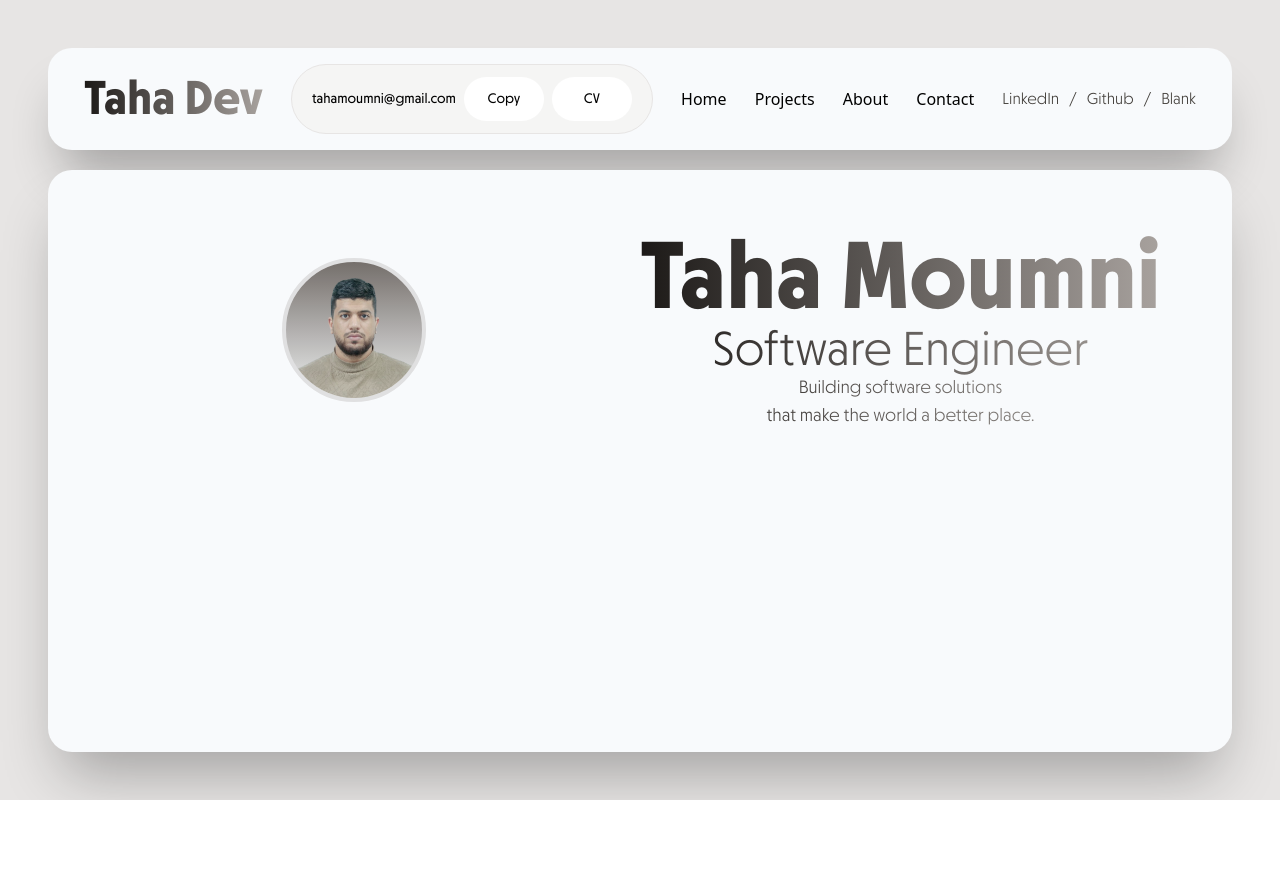
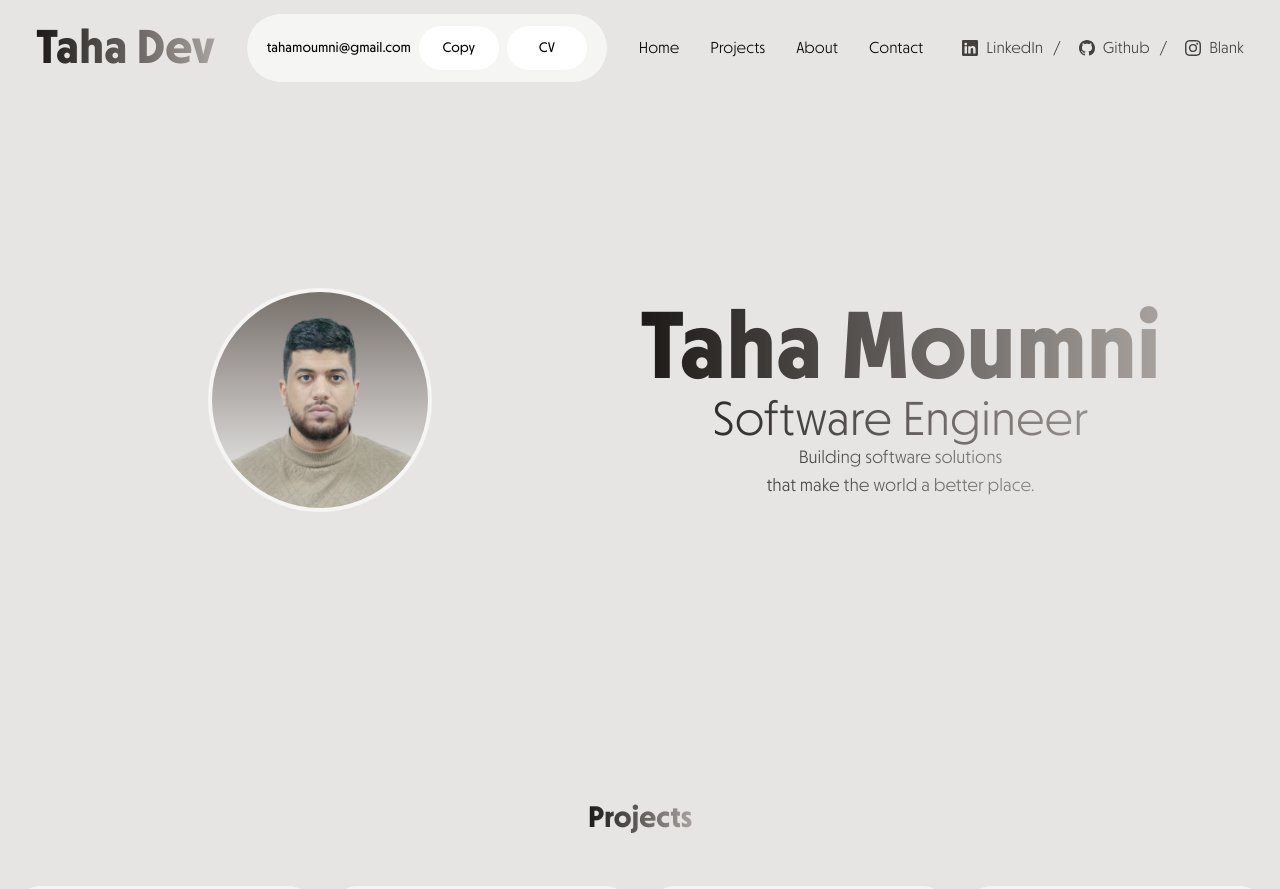
Before and after one commit to moumnitaha/my-portfolio, a React (Vite) app: page / in a window 1280 px wide. Shown: the top 889 px of the page. Before the commit the page ends 800 px from the top, so only its background shows below. Built offline with nearby package versions, Linux system fonts and the light colour scheme.

Commit message:
back to single page

```diff
--- a/package.json
+++ b/package.json
@@ -12,6 +12,7 @@
   "dependencies": {
     "react": "^18.3.1",
     "react-dom": "^18.3.1",
+    "react-icons": "^5.2.1",
     "react-router-dom": "^6.26.0",
     "typewriter-effect": "^2.21.0"
   },
--- a/src/App.jsx
+++ b/src/App.jsx
@@ -13,16 +13,24 @@ const App = () => {
   //   const BrowserRouter = createBrowserRouter();
   return (
     <Router>
-      <main className="w-full h-svh bg-stone-200 flex flex-col justify-center items-center p-12">
-        <NavBar />
-        <Routes>
-          <Route path="/" element={<Me />} />
-          <Route path="/projects" element={<Projects />} />
+      {/* <main className="w-full h-svh bg-stone-200 flex flex-col justify-center items-center p-12"> */}
+      {/* <NavBar /> */}
+      <Routes>
+        <Route path="/" element={<Container />} />
+        {/* <Route path="/projects" element={<Projects />} />
           <Route path="/contact" element={<Contact />} />
-          <Route path="/about" element={<About />} />
-          <Route path="*" element={<NotFound />} />
-        </Routes>
-      </main>
+          <Route path="/about" element={<About />} /> */}
+        <Route
+          path="*"
+          element={
+            <>
+              <NavBar />
+              <NotFound />
+            </>
+          }
+        />
+      </Routes>
+      {/* </main> */}
     </Router>
   );
 };
--- a/src/components/Contact.jsx
+++ b/src/components/Contact.jsx
@@ -2,12 +2,15 @@ import React from "react";
 
 function Contact() {
   return (
-    <div className="bg-slate-50 w-full h-full p-5 rounded-3xl shadow-[0_35px_60px_-15px_rgba(0,0,0,0.3)]">
-      <section className="flex flex-col items-center">
+    // <div className="bg-slate-50 w-full h-full p-5 rounded-3xl shadow-[0_35px_60px_-15px_rgba(0,0,0,0.3)]">
+    <section
+      className="flex flex-col items-center h-[calc(50svh-6rem)] pt-24"
+      id="contact"
+    >
       <h1 className="bg-gradient-to-r from-stone-900 to-stone-400 text-transparent bg-clip-text font-ottercob text-3xl text-stone-700">
         Contact Me
       </h1>
-        <div className="flex flex-col items-center bg-gradient-to-r from-stone-900 to-stone-400 text-transparent bg-clip-text rounded-3xl border border-stone-200 w-full p-4 my-10">
+      <div className="flex flex-col items-center bg-gradient-to-r from-stone-900 to-stone-400 text-transparent bg-clip-text rounded-3xl border border-stone-200 w-full p-4 my-10 mx-4">
         <input
           type="email"
           placeholder="Email"
@@ -18,11 +21,13 @@ function Contact() {
           className="font-ottercol text-sm bg-stone-100 py-3 px-5 rounded-3xl border-stone-200 border w-1/2 h-32 mb-5 text-stone-900"
         />
         <button className="font-ottercol text-sm bg-stone-100 py-3 px-5 rounded-full border-stone-200 border w-1/2 text-stone-900">
+          <span className="bg-gradient-to-r from-stone-900 to-stone-400 text-transparent bg-clip-text">
             Send
+          </span>
         </button>
       </div>
     </section>
-    </div>
+    // </div>
   );
 }
 
--- a/src/components/Container.jsx
+++ b/src/components/Container.jsx
@@ -7,17 +7,15 @@ import NavBar from "./NavBar";
 
 function Container() {
   return (
-    <main className="w-full h-svh bg-stone-200 flex flex-col justify-center items-center p-12">
+    <main className="w-full h-full bg-stone-200">
       <NavBar />
-      <div className="bg-slate-50 w-full h-full p-5 rounded-3xl shadow-[0_35px_60px_-15px_rgba(0,0,0,0.3)] overflow-y-scroll">
-        <Me />
-        <hr className="w-8/9 border-stone-200 m-16" />
-        <About />
-        <hr className="w-8/9 border-stone-200 m-16" />
-        <Projects />
-        <hr className="w-8/9 border-stone-200 m-16" />
-        <Contact />
-      </div>
+      <Me />
+      {/* <hr className="w-8/9 border-stone-300 m-16" /> */}
+      <Projects />
+      {/* <hr className="w-8/9 border-stone-300 m-16" /> */}
+      <About />
+      {/* <hr className="w-8/9 border-stone-300 m-16" /> */}
+      <Contact />
     </main>
   );
 }
--- a/src/components/Me.jsx
+++ b/src/components/Me.jsx
@@ -3,27 +3,28 @@ import me from "../assets/me.png";
 
 function Me() {
   return (
-    <div className="bg-slate-50 w-full h-full p-5 rounded-3xl shadow-[0_35px_60px_-15px_rgba(0,0,0,0.3)]">
-      <section className="flex flex-row items-center mt-10">
+    // <div className="bg-slate-50 w-full h-full p-5 rounded-3xl shadow-[0_35px_60px_-15px_rgba(0,0,0,0.3)]">
+    <section
+      className="flex flex-row items-center h-[calc(100svh-6rem)] pt-24"
+      id="home"
+    >
       <div className="w-1/2 flex items-center justify-center">
         <img
           src={me}
           alt="me"
-            className="w-36 h-36 rounded-full mix-blend-multiply border-4 border-stone-200 hover:scale-110 ease-in-out transition-all m-1 bg-gradient-to-b from-stone-500 to-stone-100 cursor-pointer"
+          className="w-56 h-56 rounded-full border-4 border-stone-100 hover:scale-110 ease-in-out transition-all m-1 bg-gradient-to-b from-stone-500 to-stone-100 cursor-pointer"
         />
       </div>
       <div className="flex flex-col items-center bg-gradient-to-r from-stone-900  to-stone-400 text-transparent bg-clip-text">
         <h1 className="font-ottercob text-8xl ">Taha Moumni</h1>
         <h2 className="font-ottercol text-5xl ">Software Engineer</h2>
-          <h3 className="font-ottercol text-lg ">
-            Building software solutions
-          </h3>
+        <h3 className="font-ottercol text-lg ">Building software solutions</h3>
         <h3 className="font-ottercol text-lg ">
           that make the world a better place.
         </h3>
       </div>
     </section>
-    </div>
+    // </div>
   );
 }
 
--- a/src/components/NavBar.jsx
+++ b/src/components/NavBar.jsx
@@ -1,14 +1,13 @@
 import React, { useState } from "react";
 import cv from "../assets/cv-fs.pdf";
-import { Link } from "react-router-dom";
+import { Link, useNavigate } from "react-router-dom";
+import { BsGithub, BsLinkedin, BsInstagram } from "react-icons/bs";
 
 function NavBar() {
   const [copied, setCopied] = useState(false);
+  const navigate = useNavigate();
   return (
-    <nav
-      className=" p-4 flex h-auto flex-row justify-between items-center w-full bg-slate-50 rounded-3xl
-	  mb-5 shadow-[0_35px_50px_-15px_rgba(0,0,0,0.3)]"
-    >
+    <nav className="p-4 flex h-24 flex-row justify-between items-center w-full font-ottercol fixed top-0 left-0 right-0 bg-stone-200">
       <h5 className="text-5xl font-ottercob bg-gradient-to-r from-stone-900  to-stone-400 text-transparent bg-clip-text ml-5">
         Taha Dev
       </h5>
@@ -49,21 +48,32 @@ function NavBar() {
       </div>
       {["Home", "Projects", "About", "Contact"].map((item, index) => (
         <Link
-          to={`/${item === "Home" ? "" : item.toLowerCase()}`}
+          to={"/#" + item.toLowerCase()}
           key={index}
           className="hover:underline"
+          onClick={(e) => {
+            e.preventDefault(); // Prevent default navigation
+            navigate(`${item === "Home" ? "/" : `/#${item.toLowerCase()}`}`);
+            const element = document.getElementById(item.toLowerCase());
+            if (element) {
+              element.scrollIntoView({ behavior: "smooth" });
+            }
+          }}
         >
           {item}
         </Link>
       ))}
-      <span className="items-center font-ottercol text-stone-700 mr-5">
+      <span className="flex flex-row items-center font-ottercol text-stone-700 mr-5">
         <a
           href="https://www.linkedin.com/in/taha-moumni-754997a0/"
           target="_blank"
           rel="noreferrer"
           className="hover:underline"
         >
-          LinkedIn
+          <span className="flex flex-row items-center">
+            <BsLinkedin className="mx-2" />
+            LinkedIn
+          </span>
         </a>
         &nbsp;&nbsp;&nbsp;{"/"}&nbsp;&nbsp;&nbsp;
         <a
@@ -72,7 +82,10 @@ function NavBar() {
           rel="noreferrer"
           className="hover:underline"
         >
-          Github
+          <span className="flex flex-row  items-center ">
+            <BsGithub className="mx-2" />
+            Github
+          </span>
         </a>
         &nbsp;&nbsp;&nbsp;{"/"}&nbsp;&nbsp;&nbsp;
         <a
@@ -81,7 +94,10 @@ function NavBar() {
           rel="noreferrer"
           className="hover:underline"
         >
-          Blank
+          <span className="flex flex-row items-center">
+            <BsInstagram className="mx-2" />
+            Blank
+          </span>
         </a>
       </span>
     </nav>
--- a/src/components/NotFound.jsx
+++ b/src/components/NotFound.jsx
@@ -2,8 +2,8 @@ import React from "react";
 
 function NotFound() {
   return (
-    <div className="bg-slate-50 w-full h-full p-5 rounded-3xl shadow-[0_35px_60px_-15px_rgba(0,0,0,0.3)]">
-      <section className="flex flex-col items-center">
+    // <div className="bg-slate-50 w-full h-full p-5 rounded-3xl shadow-[0_35px_60px_-15px_rgba(0,0,0,0.3)]">
+    <section className="flex flex-col items-center bg-stone-100 justify-center h-svh">
       <h1 className="bg-gradient-to-r from-stone-900 to-stone-400 text-transparent bg-clip-text font-ottercob text-9xl text-stone-700">
         404
       </h1>
@@ -13,7 +13,7 @@ function NotFound() {
         </p>
       </div>
     </section>
-    </div>
+    // </div>
   );
 }
 
--- a/src/components/Projects.jsx
+++ b/src/components/Projects.jsx
@@ -2,8 +2,11 @@ import React from "react";
 
 function Projects() {
   return (
-    <div className="bg-slate-50 w-full h-full p-5 rounded-3xl shadow-[0_35px_60px_-15px_rgba(0,0,0,0.3)]">
-      <section className="flex flex-col items-center">
+    // <div className="bg-slate-50 w-full h-full p-5 rounded-3xl shadow-[0_35px_60px_-15px_rgba(0,0,0,0.3)]">
+    <section
+      className="flex flex-col items-center h-[calc(50svh)] pt-24"
+      id="projects"
+    >
       <h1 className="bg-gradient-to-r from-stone-900 to-stone-400 text-transparent bg-clip-text font-ottercob text-3xl text-stone-700">
         Projects
       </h1>
@@ -15,9 +18,11 @@ function Projects() {
         {Array.from({ length: 4 }, (_, index) => (
           <div
             key={index}
-              className="flex flex-col items-center bg-gradient-to-r from-stone-900 to-stone-400 text-transparent bg-clip-text p-5 rounded-3xl border border-stone-200 aspect-video"
+            className="flex flex-col items-center bg-stone-100 p-5 rounded-3xl border border-stone-100 aspect-video"
           >
-              <h1 className="font-ottercob text-2xl">Project {index + 1}</h1>
+            <h1 className="font-ottercob text-2xl bg-gradient-to-r from-stone-900 to-stone-400 text-transparent bg-clip-text">
+              Project {index + 1}
+            </h1>
             <p className="font-ottercol text-sm">
               Lorem ipsum dolor sit amet, consectetur adipiscing elit. Nullam
               nec urna at erat tincidunt luctus. Donec non nisl nec eros
@@ -27,7 +32,7 @@ function Projects() {
         ))}
       </div>
     </section>
-    </div>
+    // </div>
   );
 }
 
```
Also changed, not shown: src/components/About.jsx (+12 -9 lines), 1 other file (tests, documents, lock files or other folders). Lines whose indentation alone changed are shown as unchanged.
